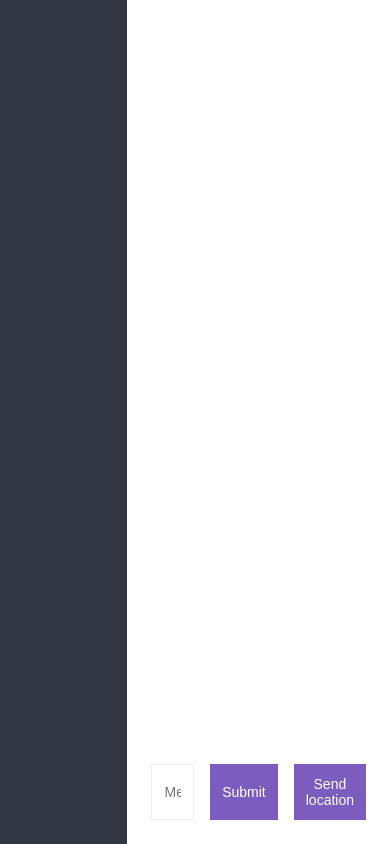
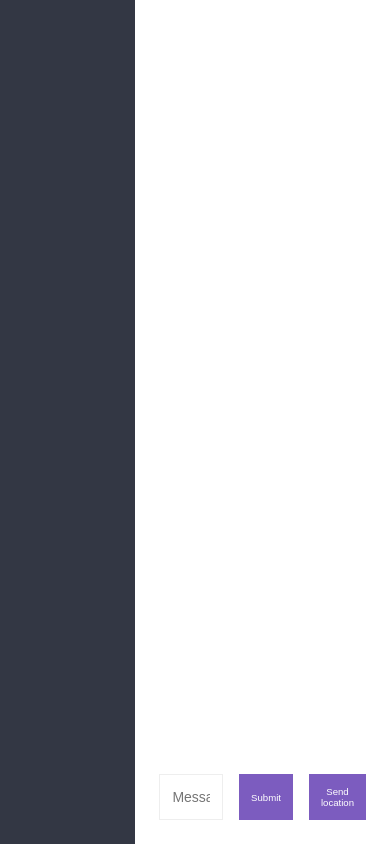
Before and after one commit to Manoj0011-hub/Chat-App, a website: page public/chat.html in a window 390 px wide. Drawn offline with nearby package versions, Linux system fonts and the light colour scheme; no server answers.

Commit message:
Init Commit

```diff
--- a/public/css/styles.css
+++ b/public/css/styles.css
@@ -157,9 +157,15 @@ button:disabled {
     flex-grow: 1;
 }
 
-.compose button {
+.compose button{
     font-size: 14px;
 }
+
+@media only screen and (max-width: 600px) {
+    .compose button {
+      font-size: 60%;
+    }
+  }
 
 /* Chat Sidebar Styles */
 
```
